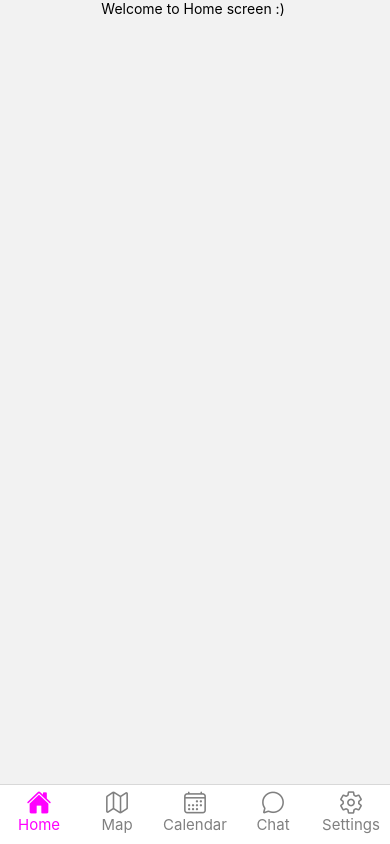
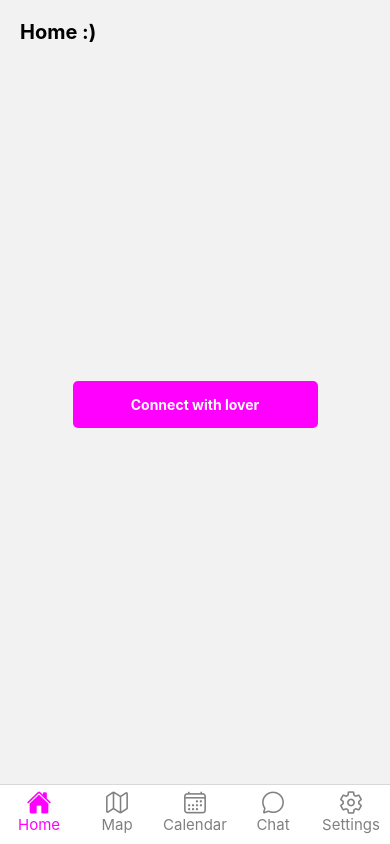
Before and after one commit to DanielGar12/lover, a React Native app: screen /BottomNavBar in a window 390 px wide. Built offline with nearby package versions, Linux system fonts and the light colour scheme.

Commit message:
added invites for people to invite a loved one

```diff
--- a/src/Navigation/index.js
+++ b/src/Navigation/index.js
@@ -6,6 +6,7 @@ import LoginScreen from '../screens/LoginScreen';
 import RegisterScreen from '../screens/RegisterScreen';
 import HomeScreen from '../screens/HomeScreen';
 import BottomNavigationBar from './BottomNavigationBar';
+import ConnectScreen from '../screens/ConnectScreen';
 
 const Stack = createNativeStackNavigator();
 
@@ -16,7 +17,7 @@ const Navigation = () => {
             <Stack.Screen name='Login' component={LoginScreen}/>
             <Stack.Screen name='Register' component={RegisterScreen}/>
             <Stack.Screen name='BottomNavBar' component={BottomNavigationBar}/>
-
+            <Stack.Screen name='ConnectScreen' component={ConnectScreen}/>
         </Stack.Navigator>
     </NavigationContainer>
   );
--- /dev/null
+++ b/src/screens/ConnectScreen/ConnectScreen.js
@@ -0,0 +1,85 @@
+import { View, Text, StyleSheet, Alert } from 'react-native'
+import React from 'react'
+import { Ionicons } from '@expo/vector-icons'
+import CustomInput from '../../components/CustomInput'
+import {useForm, Controller} from 'react-hook-form'
+import CustomButton from '../../components/CustomButton'
+import AsyncStorage from '@react-native-async-storage/async-storage'
+import axios from 'axios'
+import { useNavigation } from '@react-navigation/native'
+const ConnectScreen = () => {
+
+    const {control, handleSubmit, formState: {errors}} = useForm()
+    const navigation = useNavigation();
+
+    const onConnectPress = async (data) => {
+        const { connection } = data;
+
+        try {
+            const user = await AsyncStorage.getItem('User'); // Retrieve the stored user data
+            const parsedUser = JSON.parse(user); // Parse the stored JSON string to get the user object
+
+
+
+            const response = await axios.post('http://192.168.1.195:3000/invite/send', {
+                senderUsername: parsedUser.username,  // Use stored sender's username
+                receiverUsername: connection, // Username entered in the input field
+            });
+
+
+
+            if (response.status === 201) {
+                Alert.alert('Success', 'Invite sent to your partner!');
+                navigation.navigate('BottomNavBar');
+            } else {
+                Alert.alert('Error','Failed to send invite. Please try again.');
+            }
+        } catch (error) {
+            console.error('Connection error:', error);
+            Alert.alert('Error', 'An error occurred. Please try again later.');
+        }
+    };
+
+    return (
+    <View style={styles.container}>
+        <Ionicons name={'heart'} size={100} color={'red'}/>
+      <Text style={styles.title}>Connect with your loved one</Text>
+      <View style={styles.components}>
+
+      <CustomInput
+      name={'connection'}
+      placeholder={'Enter username'}
+      control={control}
+      rules={{required: 'Must input username'}}
+
+
+      />
+
+      <CustomButton text={'Connect'} onPress={handleSubmit(onConnectPress)}/>
+      </View>
+    </View>
+  )
+}
+
+export default ConnectScreen
+
+const styles = StyleSheet.create({
+    container: {
+        flex: 1,
+        marginTop: 50,
+        padding: 20,
+        alignItems: 'center',
+
+
+    },
+    title: {
+        fontSize: 28,
+        fontWeight: 'bold'
+    },
+
+    components: {
+        flex: 1,
+        marginTop: 35,
+        width: '100%',
+    }
+})
--- /dev/null
+++ b/src/screens/ConnectScreen/index.js
@@ -0,0 +1 @@
+export {default} from './ConnectScreen'
--- a/src/screens/HomeScreen/HomeScreen.js
+++ b/src/screens/HomeScreen/HomeScreen.js
@@ -1,12 +1,41 @@
-import { View, Text } from 'react-native'
+import { View, Text, StyleSheet, Pressable} from 'react-native'
 import React from 'react'
+import CustomButton from '../../components/CustomButton'
+import { useNavigation } from '@react-navigation/native'
+
 
 const HomeScreen = () => {
+  const navigation = useNavigation();
+  const onConnectPress = () =>{
+    navigation.navigate('ConnectScreen')
+  }
   return (
-    <View style={{ justifyContent: 'center', alignItems: 'center'}}>
-      <Text>Welcome to Home screen :{')'} </Text>
+    <View style={styles.container}>
+      <Text style={styles.title}>Home :{')'} </Text>
+      <View style={styles.view2}>
+        <CustomButton text={'Connect with lover'} onPress={onConnectPress}/>
+      </View>
     </View>
   )
 }
 
 export default HomeScreen
+
+const styles = StyleSheet.create({
+
+  container: {
+    padding: 20,
+    flex: 1,
+  },
+  title: {
+    fontWeight: 'bold',
+    fontSize: 20
+  },
+  view2 : {
+    flex: 1,
+    justifyContent: 'center',
+
+    alignSelf: 'center',
+    width: '70%'
+  }
+})
--- a/src/screens/LoginScreen/LoginScreen.js
+++ b/src/screens/LoginScreen/LoginScreen.js
@@ -22,9 +22,13 @@ const LoginScreen = () => {
           })
 
           if(res.status === 200){
-            // const User = res.data.User
-            console.log('Login successful')
-            // await AsyncStorage.setItem('User', User);
+            const user = res.data.user; // Assuming the API returns user details as 'user'
+            console.log('Login successful');
+
+            // Store the user data in AsyncStorage
+            await AsyncStorage.setItem('User', JSON.stringify(user)); // Store the user object
+
+            // Navigate to the next screen
             navigation.navigate('BottomNavBar');
           }
           else{
--- a/src/screens/RegisterScreen/RegisterScreen.js
+++ b/src/screens/RegisterScreen/RegisterScreen.js
@@ -15,7 +15,7 @@ const RegisterScreen = () => {
 
     const onRegisterPress = async (data) => {
           try{
-            const res = await axios.post('http://localhost:3000/users', {
+            const res = await axios.post('http://192.168.1.195:3000/users', {
                 firstName: data.firstName,
                 lastName: data.lastName,
                 username: data.username,
```
